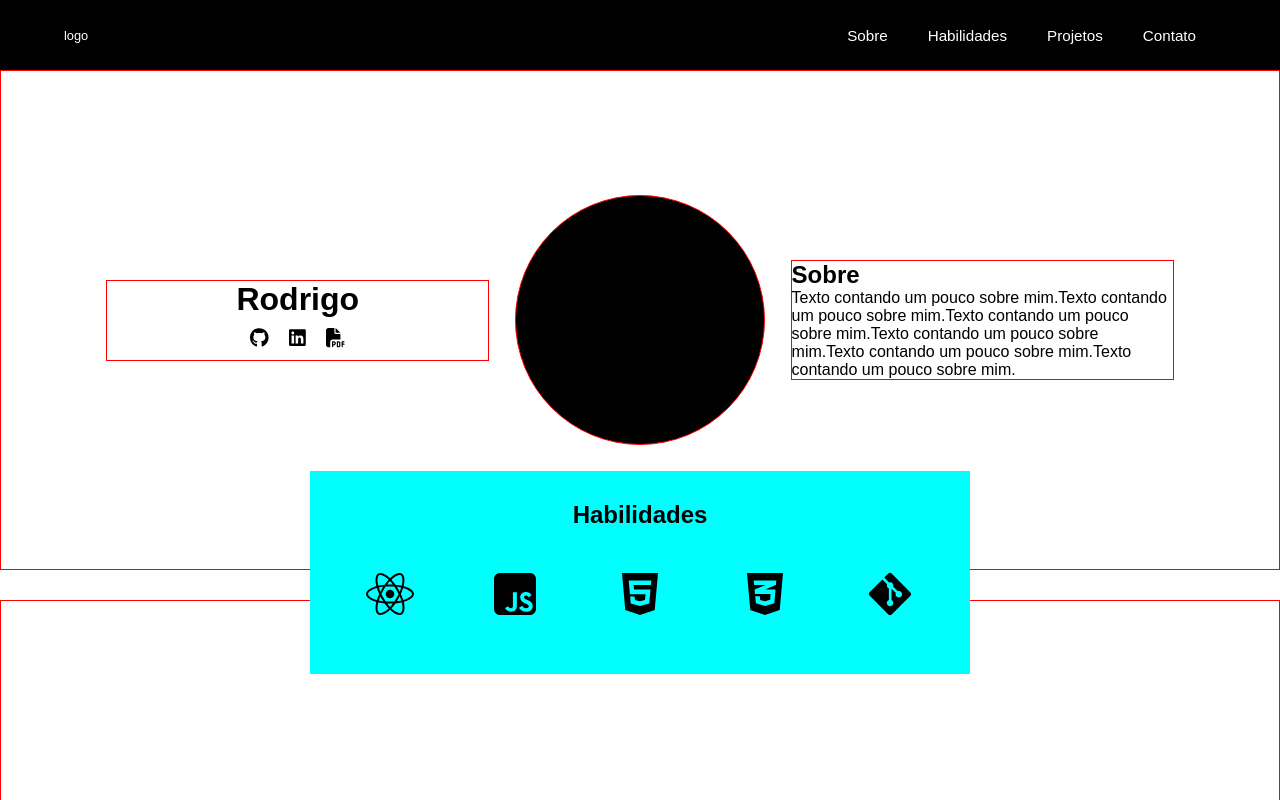
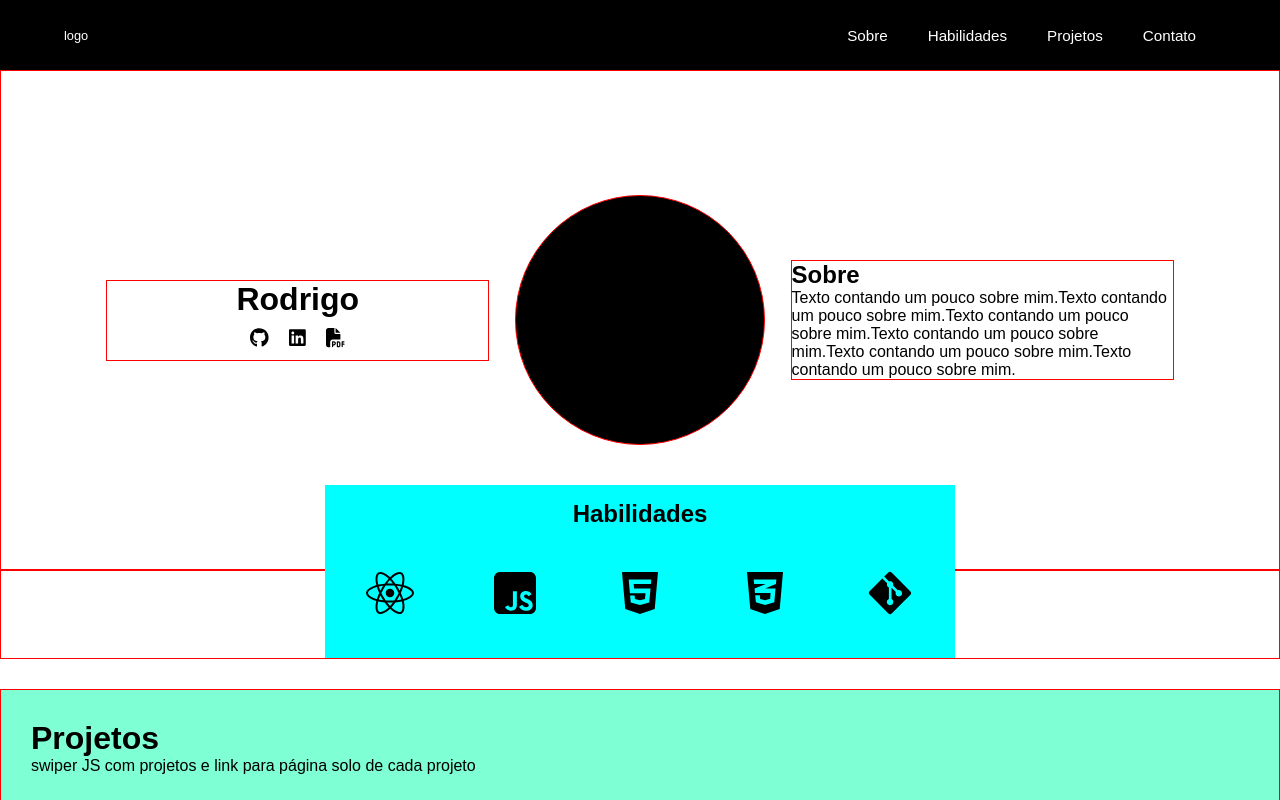
Before and after one commit to Rod7z/Portfolio, a React (Create React App) app: page / in a window 1280 px wide. Shown: the top 800 px of the page. Built offline with nearby package versions, Linux system fonts and the light colour scheme.

Commit message:
mudanças no css

```diff
--- a/src/components/Header/header.css
+++ b/src/components/Header/header.css
@@ -58,17 +58,17 @@ nav a {
 .dropdown{
     display: block;
     position: absolute;
-    width: 30%;
+    width: 0%;
     height: 100vh;
-    top: -1px;
+    top: 0;
     right: 0;
-    background-color: #7c7c7c;
-    /********animation: slideMenu 0.7s ease-out;*********/
+    background-color: #000;
+    animation: slideMenu 0.5s forwards ease-out;
 }
 
 @keyframes slideMenu {
-    from {right:-30%;}
-    to {right: 0;}
+    from {width: 0%;}
+    to {width: 30%;}
   }
 
 .dropmenu{
--- a/src/components/Header/index.js
+++ b/src/components/Header/index.js
@@ -24,7 +24,7 @@ function Header() {
         <div className='menu'>
 
           {window.innerWidth <= mobileWidth && menu && (
-            <FontAwesomeIcon icon={faBars} onClick={openMenu}/>
+              <FontAwesomeIcon icon={faBars} onClick={openMenu} />
           )}
 
           {window.innerWidth <= mobileWidth && menu === false && (
--- a/src/components/Main/main.css
+++ b/src/components/Main/main.css
@@ -5,7 +5,6 @@ main{
     justify-content: center;
     align-items: center;
     border: 1px solid red;
-    margin-bottom: 30px;
 }
 
 .info, .foto, .sobre{
--- a/src/components/Projetos/index.js
+++ b/src/components/Projetos/index.js
@@ -2,7 +2,7 @@ import './projetos.css';
 
 function Projetos() {
  return (
-   <div className='pojeto'>
+   <div className='projeto'>
         <h1>Projetos</h1>
         <span>swiper JS com projetos e link para página solo de cada projeto</span>
    </div>
--- a/src/components/Projetos/projetos.css
+++ b/src/components/Projetos/projetos.css
@@ -1,4 +1,4 @@
-.pojeto{
+.projeto{
     width: 100%;
     height: 500px;
     background-color: aquamarine;
--- a/src/components/Sobre/sobre.css
+++ b/src/components/Sobre/sobre.css
@@ -9,9 +9,8 @@
 
 .skills{
     background-color: aqua;
-    position: relative;
-    top: -130px;
-    padding: 30px;
+    margin-top: -86px;
+    padding: 15px;
 }
 
 .skills h2{
```
